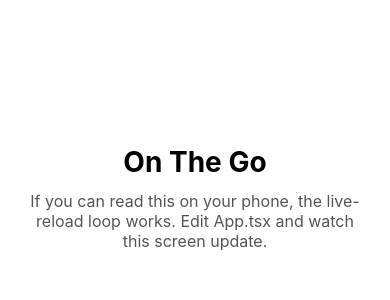
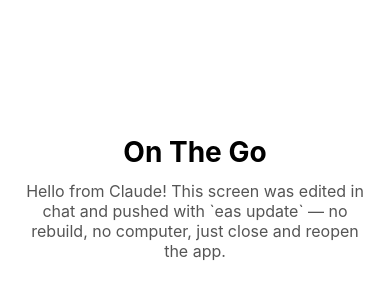
Before and after one commit to CHansenCode/on-the-go, a React Native app: screen / in a window 390 px wide. Shown: the part 224-524 px from the top of the page. Built offline with nearby package versions, Linux system fonts and the light colour scheme.

Commit message:
Update landing page copy to confirm the EAS Update loop

```diff
--- a/App.tsx
+++ b/App.tsx
@@ -6,8 +6,8 @@ export default function App() {
     <View style={styles.container}>
       <Text style={styles.title}>On The Go</Text>
       <Text style={styles.subtitle}>
-        If you can read this on your phone, the live-reload loop works. Edit
-        App.tsx and watch this screen update.
+        Hello from Claude! This screen was edited in chat and pushed with
+        `eas update` — no rebuild, no computer, just close and reopen the app.
       </Text>
       <StatusBar style="auto" />
     </View>
```
